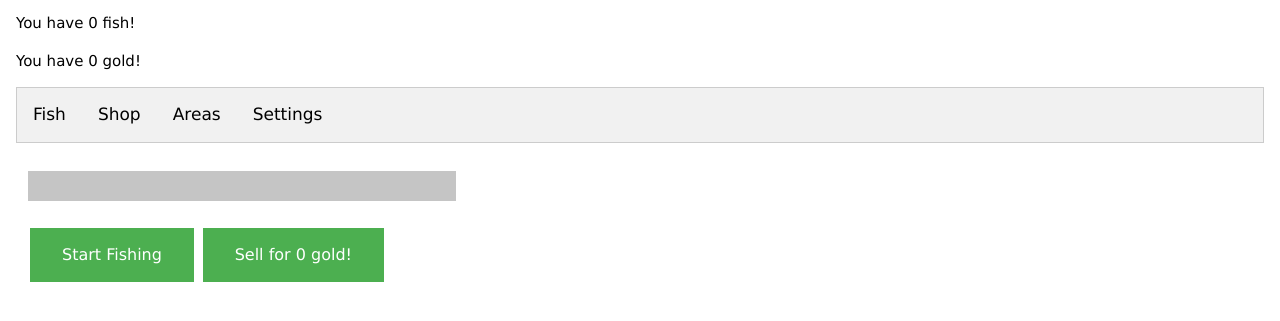
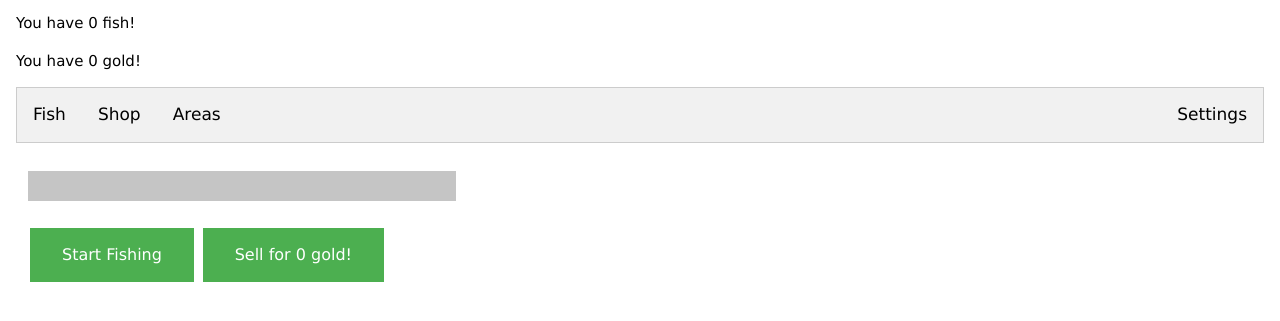
Before and after one commit to tiredWizardSnowball/fishExtinction, a plain HTML site: page index.html in a window 1280 px wide. Shown: the part 73-394 px from the top of the page. Drawn offline with nearby package versions, Linux system fonts and the light colour scheme.

Commit message:
Update styles.css

```diff
--- a/css/styles.css
+++ b/css/styles.css
@@ -19,6 +19,10 @@
     font-size: 16px;
     margin: 4px 2px;
     cursor: pointer;
+  }
+  .settingspos {
+      position: absolute;
+      right: 17px;
   }
   .tab button {
     background-color: inherit;
```
